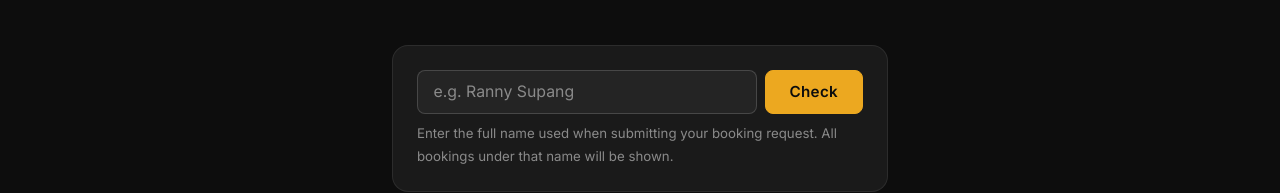
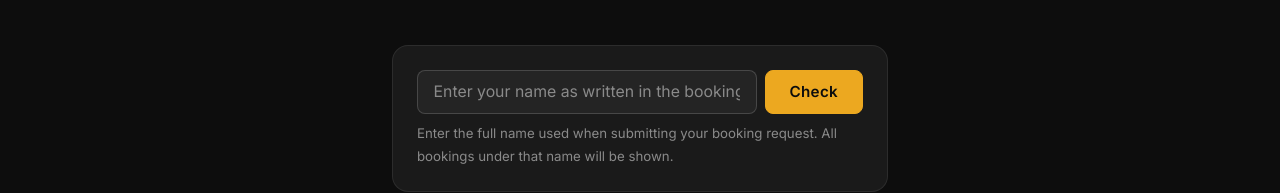
Before and after one commit to BEMOntheROCK/BEM-On-The-Rock-Hall-Booking-System, a website with bundled scripts: page status.html in a window 1280 px wide. Shown: the part 285-478 px from the top of the page. Built offline with nearby package versions, Linux system fonts and the light colour scheme.

Commit message:
change in field text

```diff
--- a/status.html
+++ b/status.html
@@ -47,7 +47,7 @@
             class="form-input"
             type="text"
             id="nameInput"
-            placeholder="e.g. Ranny Supang"
+            placeholder="Enter your name as written in the booking request"
             style="flex:1;"
             onkeydown="if(event.key==='Enter') checkStatus()"
           />
```
